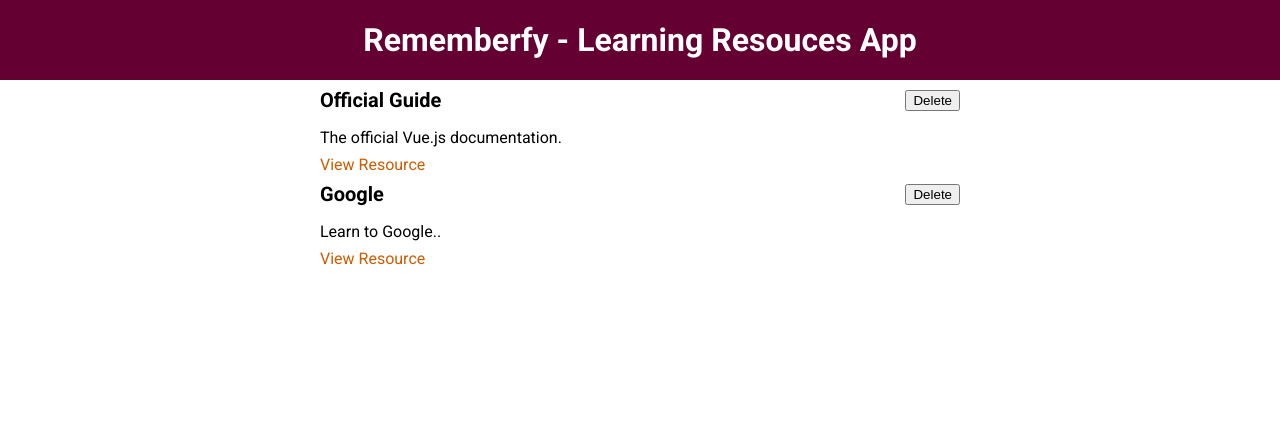
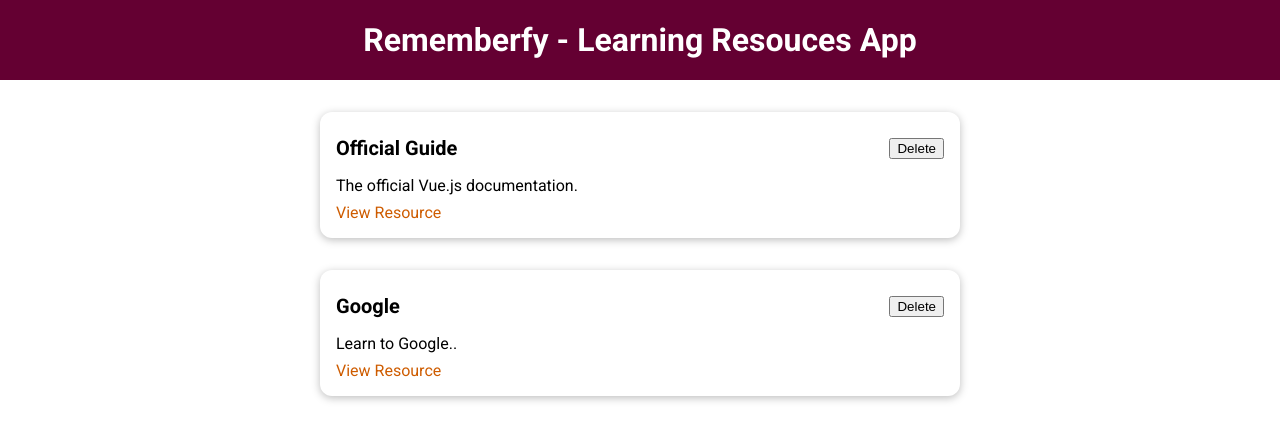
Before and after one commit to lutefisk-development/Learning-Resources-App-Vue-Project, a Vue app: page / in a window 1280 px wide. Shown: the top 440 px of the page. Built offline with nearby package versions, Linux system fonts and the light colour scheme.

Commit message:
Changed the wrapper div element for the global BaseCard component, passing markup into the slot

```diff
--- a/src/components/learning-resources/LearningResource.vue
+++ b/src/components/learning-resources/LearningResource.vue
@@ -1,15 +1,15 @@
 <template>
   <li>
-    <div>
+    <base-card>
       <header>
         <h3>{{ title }}</h3>
         <button>Delete</button>
       </header>
-    </div>
-    <p>{{ description }}</p>
-    <nav>
-      <a :href="link">View Resource</a>
-    </nav>
+      <p>{{ description }}</p>
+      <nav>
+        <a :href="link">View Resource</a>
+      </nav>
+    </base-card>
   </li>
 </template>
 
```
